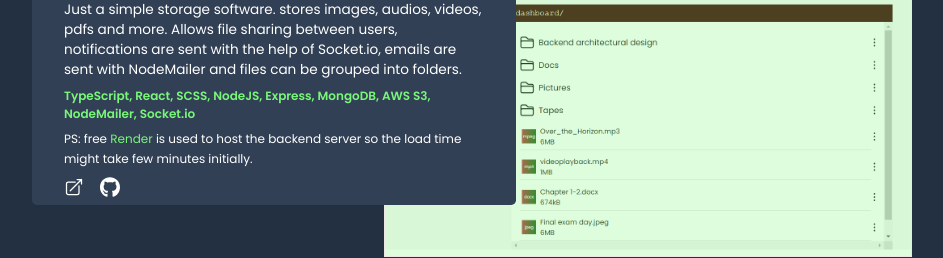
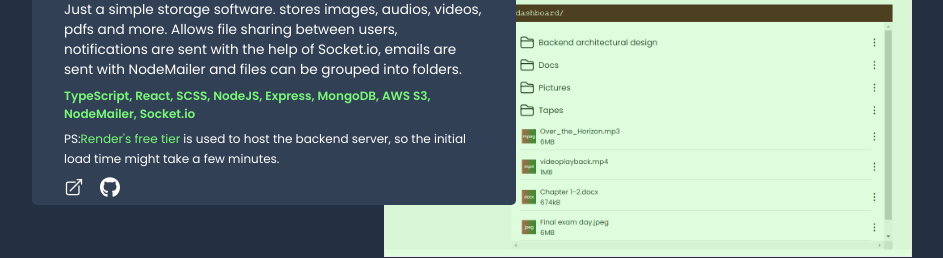
Before and after one commit to Tonywhite1997/my-portfolio, a React (Vite) app: page / in a window 1280 px wide. Shown: the part 1720-1978 px from the top of the page, without its empty margins (168-1111 px from the left). Built offline with nearby package versions, Linux system fonts and the light colour scheme; no server answers; a web font is replaced by a local one.

Commit message:
minicloud project notice formatted

```diff
--- a/src/components/Projects.jsx
+++ b/src/components/Projects.jsx
@@ -28,7 +28,7 @@ function Projects({projectRef}) {
             <div className='tech-used'>
                 <small>TypeScript, React, SCSS, NodeJS, Express, MongoDB, AWS S3, NodeMailer, Socket.io</small>
             </div>
-            <p className='notice'>PS: free <span className='render'>Render</span> is used to host the backend server so the load time might take few minutes initially.</p>
+            <p className='notice'>PS:<span className='render'>Render's free tier</span> is used to host the backend server, so the initial load time might take a few minutes.</p>
             <div className='link-and-git-container'>
                 <a title='project link' href='https://miniycloud.netlify.app' target="_blank">
                     <Link/>
```
